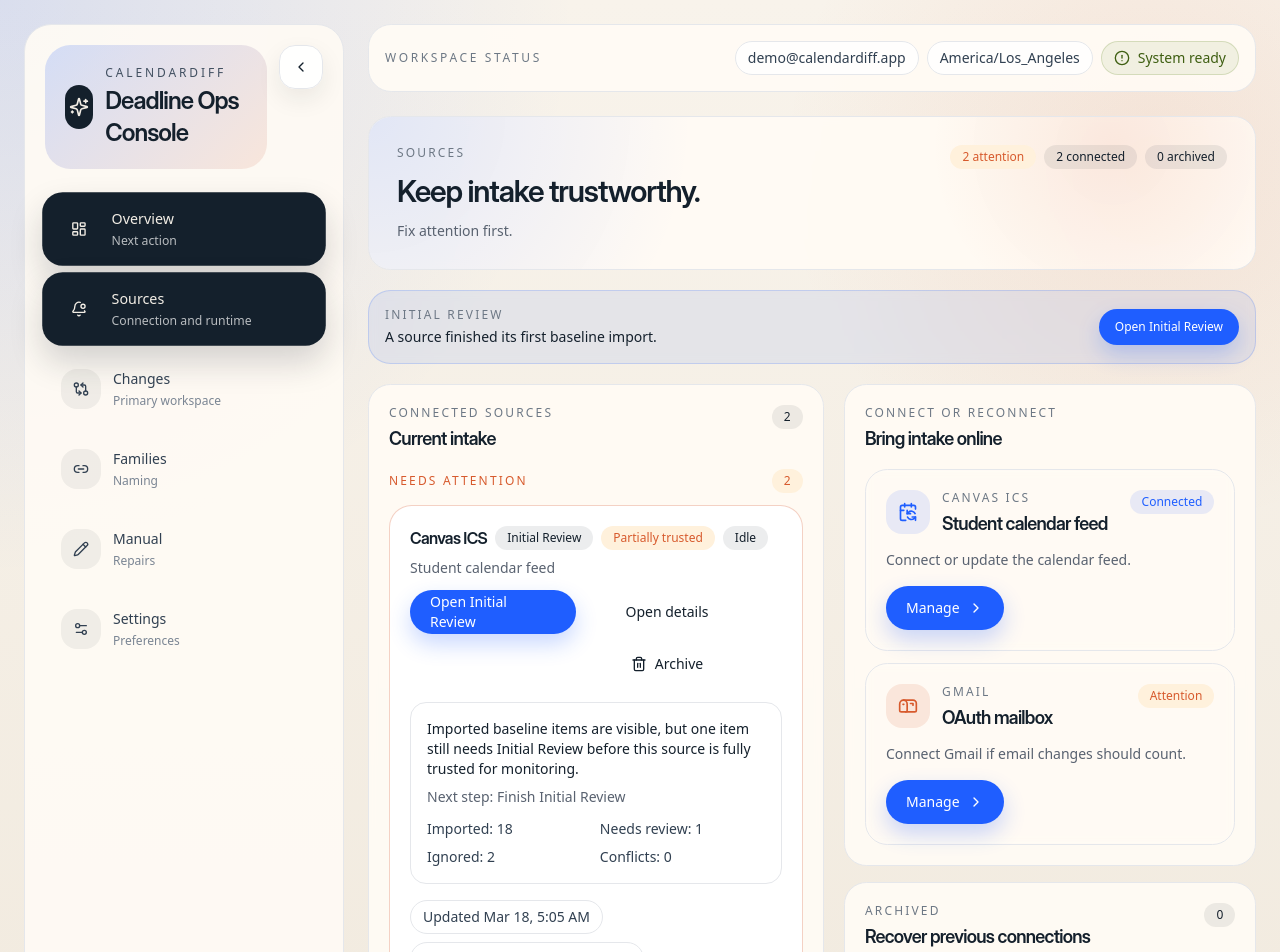
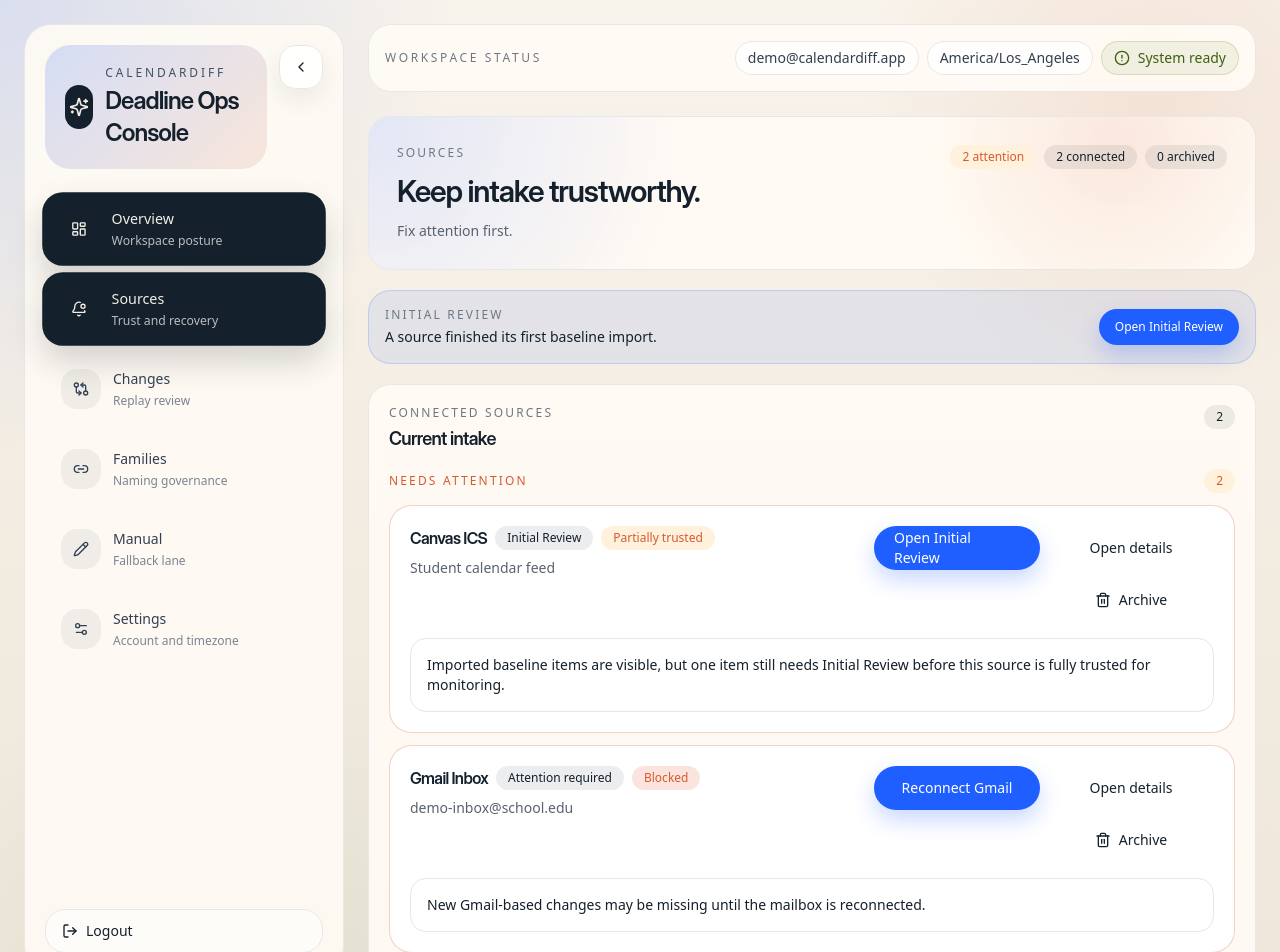
Before and after one commit to lishehao-ctrl/CalendarDIFF, a Next.js app in the folder frontend/: page /preview/sources in a window 1280 px wide. Shown: the top 952 px of the page. Built offline with nearby package versions, Linux system fonts and the light colour scheme.

Commit message:
Refine workspace review and source surfaces

```diff
--- a/frontend/components/app-shell.tsx
+++ b/frontend/components/app-shell.tsx
@@ -38,12 +38,12 @@ type SessionUser = {
 };
 
 const items: ReadonlyArray<{ href: string; label: string; icon: LucideIcon; description: string }> = [
-  { href: "/", label: "Overview", icon: LayoutDashboard, description: "Next action" },
-  { href: "/sources", label: "Sources", icon: BellDot, description: "Connection and runtime" },
-  { href: "/changes", label: "Changes", icon: GitCompareArrows, description: "Primary workspace" },
-  { href: "/families", label: "Families", icon: Link2, description: "Naming" },
-  { href: "/manual", label: "Manual", icon: Pencil, description: "Repairs" },
-  { href: "/settings", label: "Settings", icon: Settings2, description: "Preferences" }
+  { href: "/", label: "Overview", icon: LayoutDashboard, description: "Workspace posture" },
+  { href: "/sources", label: "Sources", icon: BellDot, description: "Trust and recovery" },
+  { href: "/changes", label: "Changes", icon: GitCompareArrows, description: "Replay review" },
+  { href: "/families", label: "Families", icon: Link2, description: "Naming governance" },
+  { href: "/manual", label: "Manual", icon: Pencil, description: "Fallback lane" },
+  { href: "/settings", label: "Settings", icon: Settings2, description: "Account and timezone" }
 ] as const;
 
 const DESKTOP_NAV_COLLAPSED_KEY = "calendardiff.desktop-nav-collapsed";
--- a/frontend/components/review-changes-panel.tsx
+++ b/frontend/components/review-changes-panel.tsx
@@ -890,6 +890,7 @@ export function ChangeItemsPanel({
   const [editContextBusy, setEditContextBusy] = useState(false);
   const [editContextError, setEditContextError] = useState<string | null>(null);
   const [mobileDetailOpen, setMobileDetailOpen] = useState(false);
+  const [mobileFiltersOpen, setMobileFiltersOpen] = useState(false);
   const { side: drawerSide, isDesktop } = useWorkspaceLayout();
   const changeQuery: Parameters<typeof listChanges>[0] = {
     review_status: statusFilter,
@@ -1191,13 +1192,16 @@ export function ChangeItemsPanel({
                     : "Finish the baseline before monitoring goes live."
                   : "Review live changes with decision support."}
               </h3>
-              <p className="mt-3 text-sm text-[#596270]">
+              <p className="mt-3 hidden text-sm text-[#596270] md:block">
                 {lane === "initial_review"
                   ? initialReviewComplete
                     ? "Monitoring is now live for your connected sources. New day-to-day updates will show up in Changes."
                     : "Initial Review is only for baseline import items. Once this queue is clear, replay review becomes the normal daily lane."
                   : "Changes is for ongoing replay review after the baseline is established. Each detail view explains why the item is here, what to do next, and what the risk is."}
               </p>
+              {lane === "changes" ? (
+                <p className="mt-2 text-sm text-[#596270] md:hidden">Daily replay review only.</p>
+              ) : null}
               {lane === "initial_review" ? (
                 <div className="mt-5 max-w-xl space-y-3">
                   <div className="flex flex-wrap gap-2">
@@ -1235,12 +1239,19 @@ export function ChangeItemsPanel({
                 </div>
               ) : null}
             </div>
-            <div className="flex flex-wrap gap-2">
-              {statusOptions.map((status) => (
-                <Button key={status} variant={statusFilter === status ? "primary" : "ghost"} size="sm" onClick={() => setStatusFilter(status)}>
-                  {formatStatusLabel(status)}
+            <div className="w-full md:w-auto">
+              <div className="hidden w-max gap-2 md:flex">
+                {statusOptions.map((status) => (
+                  <Button key={status} variant={statusFilter === status ? "primary" : "ghost"} size="sm" onClick={() => setStatusFilter(status)}>
+                    {formatStatusLabel(status)}
+                  </Button>
+                ))}
+              </div>
+              <div className="md:hidden">
+                <Button size="sm" variant="ghost" onClick={() => setMobileFiltersOpen(true)}>
+                  Filters
                 </Button>
-              ))}
+              </div>
             </div>
           </div>
 
@@ -1251,7 +1262,8 @@ export function ChangeItemsPanel({
           ) : null}
 
           {lane === "changes" && summaryData.baseline_review_pending > 0 ? (
-            <Card className="border-[rgba(215,90,45,0.18)] bg-[#fff8f4] p-4">
+            <>
+            <Card className="hidden border-[rgba(215,90,45,0.18)] bg-[#fff8f4] p-4 md:block">
               <p className="text-sm font-medium text-ink">
                 {summaryData.baseline_review_pending === 1
                   ? "1 baseline item is waiting in Initial Review."
@@ -1266,11 +1278,27 @@ export function ChangeItemsPanel({
                 </Button>
               </div>
             </Card>
+            <div className="flex items-center justify-between gap-3 rounded-[1rem] border border-[rgba(215,90,45,0.18)] bg-[#fff8f4] px-4 py-3 text-sm md:hidden">
+              <span className="text-[#314051]">
+                {summaryData.baseline_review_pending === 1
+                  ? "1 baseline item waiting"
+                  : `${summaryData.baseline_review_pending} baseline items waiting`}
+              </span>
+              <Button asChild size="sm" variant="ghost">
+                <Link href={withBasePath(basePath, "/initial-review")}>Open</Link>
+              </Button>
+            </div>
+            </>
           ) : null}
 
-          <div className="flex flex-wrap items-center gap-3 text-sm text-[#596270]">
-            <Badge tone="info">{lane === "initial_review" ? "Initial Review lane" : `${formatStatusLabel(statusFilter)} lane`}</Badge>
-            <label className="flex items-center gap-2 rounded-full border border-line/80 bg-white/75 px-3 py-1.5 text-sm text-[#314051]">
+          <div className="flex flex-col gap-3 text-sm text-[#596270] md:flex-row md:flex-wrap md:items-center">
+            <div className="flex items-center gap-3">
+              <Badge tone="info">{lane === "initial_review" ? "Initial Review lane" : `${formatStatusLabel(statusFilter)} lane`}</Badge>
+              <span className="hidden md:inline">{rows.length} visible changes</span>
+              <span className="hidden md:inline">•</span>
+              <span className="hidden md:inline">{groups.length} course group{groups.length === 1 ? "" : "s"}</span>
+            </div>
+            <label className="hidden items-center gap-2 rounded-full border border-line/80 bg-white/75 px-3 py-1.5 text-sm text-[#314051] md:flex">
               <span className="text-[#6d7885]">Source</span>
               <select
                 aria-label="Filter changes by source"
@@ -1286,9 +1314,6 @@ export function ChangeItemsPanel({
                 ))}
               </select>
             </label>
-            <span>{rows.length} visible changes</span>
-            <span>•</span>
-            <span>{groups.length} course group{groups.length === 1 ? "" : "s"}</span>
           </div>
         </div>
       </Card>
@@ -1483,6 +1508,54 @@ export function ChangeItemsPanel({
           ) : null}
         </SheetContent>
       </Sheet>
+
+      <Sheet open={mobileFiltersOpen} onOpenChange={setMobileFiltersOpen}>
+        <SheetContent side="bottom" className="overflow-y-auto md:hidden">
+          <SheetHeader>
+            <div>
+              <SheetTitle>Review filters</SheetTitle>
+              <SheetDescription>Adjust lane status and source scope.</SheetDescription>
+            </div>
+            <SheetDismissButton />
+          </SheetHeader>
+          <div className="mt-6 space-y-5">
+            <div className="space-y-3">
+              <p className="text-xs uppercase tracking-[0.18em] text-[#6d7885]">Status</p>
+              <div className="flex flex-wrap gap-2">
+                {statusOptions.map((status) => (
+                  <Button
+                    key={status}
+                    variant={statusFilter === status ? "primary" : "ghost"}
+                    size="sm"
+                    onClick={() => setStatusFilter(status)}
+                  >
+                    {formatStatusLabel(status)}
+                  </Button>
+                ))}
+              </div>
+            </div>
+            <div className="space-y-3">
+              <p className="text-xs uppercase tracking-[0.18em] text-[#6d7885]">Source</p>
+              <select
+                aria-label="Filter changes by source"
+                className="h-11 w-full rounded-2xl border border-line bg-white/80 px-4 text-sm text-ink outline-none transition focus:border-cobalt focus:bg-white"
+                value={sourceFilter}
+                onChange={(event) => setSourceFilter(event.target.value)}
+              >
+                <option value="all">All</option>
+                {(sources.data || []).map((source) => (
+                  <option key={source.source_id} value={String(source.source_id)}>
+                    {source.display_name || source.provider || `Source ${source.source_id}`}
+                  </option>
+                ))}
+              </select>
+            </div>
+            <div className="rounded-[1rem] border border-line/80 bg-white/72 p-4 text-sm text-[#596270]">
+              {rows.length} visible changes · {groups.length} course group{groups.length === 1 ? "" : "s"}
+            </div>
+          </div>
+        </SheetContent>
+      </Sheet>
     </div>
   );
 }
--- a/frontend/components/sources-panel.tsx
+++ b/frontend/components/sources-panel.tsx
@@ -2,12 +2,13 @@
 
 import Link from "next/link";
 import { useCallback, useEffect, useMemo, useRef, useState } from "react";
-import { ArchiveRestore, CalendarSync, CheckCircle2, ChevronRight, CircleAlert, Mailbox, RefreshCw, Trash2 } from "lucide-react";
+import { ArchiveRestore, CalendarSync, ChevronRight, Mailbox, RefreshCw, Trash2 } from "lucide-react";
 import { Badge } from "@/components/ui/badge";
 import { Button } from "@/components/ui/button";
 import { Card } from "@/components/ui/card";
 import { EmptyState, ErrorState, LoadingState } from "@/components/data-states";
 import { SourceSyncProgress } from "@/components/source-sync-progress";
+import { Sheet, SheetContent, SheetDescription, SheetDismissButton, SheetHeader, SheetTitle } from "@/components/ui/sheet";
 import { startOnboardingGmailOAuth } from "@/lib/api/onboarding";
 import { createOAuthSession, createSyncRequest, deleteSource as deleteSourceRequest, getSyncRequest, listSources, sourceListCacheKey, updateSource } from "@/lib/api/sources";
 import { withBasePath } from "@/lib/demo-mode";
@@ -23,6 +24,22 @@ type Banner = {
   text: string;
 } | null;
 
+function useSourceToolsSheetSide() {
+  const [side, setSide] = useState<"right" | "bottom">("right");
+
+  useEffect(() => {
+    function update() {
+      setSide(window.innerWidth < 1024 ? "bottom" : "right");
+    }
+
+    update();
+    window.addEventListener("resize", update);
+    return () => window.removeEventListener("resize", update);
+  }, []);
+
+  return side;
+}
+
 function sourceNeedsAttention(source: SourceRow) {
   return Boolean(source.last_error_message) || source.runtime_state === "rebind_pending" || source.config_state === "rebind_pending" || source.oauth_connection_status === "not_connected";
 }
@@ -33,12 +50,6 @@ function syncTone(value: string | undefined) {
   if (["succeeded", "success"].includes(value)) return "approved";
   if (["failed", "error"].includes(value)) return "error";
   return "default";
-}
-
-function sourceHealthTone(source: SourceRow) {
-  if (sourceNeedsAttention(source)) return "pending";
-  if (!source.is_active) return "info";
-  return "approved";
 }
 
 function buildSourceInsight(source: SourceRow) {
@@ -153,29 +164,29 @@ function ConnectSourceCard({
   iconShellClassName: string;
 }) {
   return (
-    <Card className="animate-surface-enter interactive-lift bg-white/72 p-5">
+    <div className="rounded-[1rem] border border-line/70 bg-white/60 p-3.5">
       <div className="flex items-start justify-between gap-3">
         <div className="flex items-start gap-3">
           <div className={iconShellClassName}>{icon}</div>
           <div>
             <p className="text-xs uppercase tracking-[0.18em] text-[#6d7885]">{provider}</p>
-            <h3 className="mt-1 text-lg font-semibold text-ink">{title}</h3>
+            <h3 className="mt-1 text-sm font-semibold text-ink">{title}</h3>
+            <p className="mt-1 text-xs text-[#596270]">{detail}</p>
           </div>
         </div>
         <Badge tone={attention ? "pending" : connected ? "approved" : "info"}>
           {attention ? "Attention" : connected ? "Connected" : "Not connected"}
         </Badge>
       </div>
-      <p className="mt-3 text-sm text-[#596270]">{detail}</p>
-      <div className="mt-4">
-        <Button asChild>
+      <div className="mt-3">
+        <Button asChild size="sm" variant={connected ? "ghost" : "secondary"}>
           <Link href={href}>
             {connected ? "Manage" : "Connect"}
             <ChevronRight className="ml-2 h-4 w-4" />
           </Link>
         </Button>
       </div>
-    </Card>
+    </div>
   );
 }
 
@@ -198,8 +209,9 @@ function ConnectedSourceCard({
 }) {
   const recovery = resolveRecovery(source, observability);
   const productPhase = resolveProductPhase(source, observability);
-  const bootstrapSummary = observability?.bootstrap_summary || null;
   const needsAttention = recovery ? recovery.trust_state !== "trusted" : sourceNeedsAttention(source);
+  const normalizedSyncLabel = syncLabel?.toLowerCase() || "";
+  const showSyncBadge = normalizedSyncLabel !== "" && normalizedSyncLabel !== "idle";
   const detailHref = withBasePath(basePath, `/sources/${source.source_id}`);
   const primaryAction =
     recovery?.next_action === "reconnect_gmail" ? (
@@ -235,7 +247,6 @@ function ConnectedSourceCard({
                 <h3 className="text-base font-semibold text-ink">{formatSourceTitle(source)}</h3>
                 <Badge tone="info">{productPhaseLabel(productPhase)}</Badge>
                 <Badge tone={trustStateTone(recovery?.trust_state)}>{trustStateLabel(recovery?.trust_state)}</Badge>
-                <Badge tone={syncTone(syncLabel)}>{formatStatusLabel(syncLabel, "Idle")}</Badge>
               </div>
               <p className="mt-2 text-sm text-[#596270]">{formatSourceSubtitle(source)}</p>
             </div>
@@ -254,40 +265,12 @@ function ConnectedSourceCard({
 
           <div className="rounded-[1rem] border border-line/80 bg-white/75 p-4 text-sm text-[#314051]">
             <p className="font-medium text-ink">{recovery?.impact_summary || buildSourceInsight(source).title}</p>
-            {recovery?.next_action_label ? (
-              <p className="mt-2 text-[#596270]">
-                Next step: {recovery.next_action_label}
-              </p>
-            ) : recovery?.impact_summary ? null : buildSourceInsight(source).detail ? (
+            {!recovery?.impact_summary && buildSourceInsight(source).detail ? (
               <p className="mt-2 text-[#596270]">{buildSourceInsight(source).detail}</p>
-            ) : null}
-            {bootstrapSummary ? (
-              <div className="mt-3 grid gap-2 sm:grid-cols-2">
-                <p>Imported: {bootstrapSummary.imported_count}</p>
-                <p>Needs review: {bootstrapSummary.review_required_count}</p>
-                <p>Ignored: {bootstrapSummary.ignored_count}</p>
-                <p>Conflicts: {bootstrapSummary.conflict_count}</p>
-              </div>
             ) : null}
           </div>
 
-          <div className="flex flex-wrap gap-2">
-            <span className="rounded-full border border-line/80 bg-white/85 px-3 py-1.5 text-sm text-[#314051]">
-              Updated {formatDateTime(source.last_polled_at, "Never")}
-            </span>
-            {recovery?.last_good_sync_at ? (
-              <span className="rounded-full border border-line/80 bg-white/85 px-3 py-1.5 text-sm text-[#314051]">
-                Last good sync {formatDateTime(recovery.last_good_sync_at)}
-              </span>
-            ) : null}
-            {recovery?.degraded_since ? (
-              <span className="rounded-full border border-line/80 bg-white/85 px-3 py-1.5 text-sm text-[#314051]">
-                Degraded since {formatDateTime(recovery.degraded_since)}
-              </span>
-            ) : null}
-          </div>
-
-          {source.sync_progress ? <SourceSyncProgress className="mt-1" progress={source.sync_progress} /> : null}
+          {showSyncBadge && source.sync_progress ? <SourceSyncProgress className="mt-1" progress={source.sync_progress} /> : null}
         </div>
       </div>
     </Card>
@@ -338,7 +321,9 @@ export function SourcesPanel({ basePath = "" }: { basePath?: string }) {
   const [busyDelete, setBusyDelete] = useState<number | null>(null);
   const [busyReactivate, setBusyReactivate] = useState<number | null>(null);
   const [banner, setBanner] = useState<Banner>(null);
+  const [toolsOpen, setToolsOpen] = useState(false);
   const oauthQueryHandled = useRef(false);
+  const toolsSheetSide = useSourceToolsSheetSide();
 
   const activeSources = useMemo(
     () =>
@@ -641,7 +626,6 @@ export function SourcesPanel({ basePath = "" }: { basePath?: string }) {
         </Card>
       ) : null}
 
-      <div className="grid gap-5 xl:grid-cols-[minmax(0,1.05fr)_minmax(360px,0.95fr)]">
       <div className="space-y-4">
         <Card className="animate-surface-enter animate-surface-delay-1 p-5">
           <div className="flex items-start justify-between gap-4">
@@ -709,19 +693,33 @@ export function SourcesPanel({ basePath = "" }: { basePath?: string }) {
               </>
             )}
           </div>
+
+          {(archivedSources.length > 0 || activeProviders.size < 2) ? (
+            <div className="mt-4 text-xs text-[#6d7885]">
+              <button type="button" className="font-medium text-cobalt transition hover:text-[#1f4fd6]" onClick={() => setToolsOpen(true)}>
+                Open source tools
+              </button>
+            </div>
+          ) : null}
         </Card>
       </div>
 
-        <div className="space-y-4">
-          <Card className="animate-surface-enter animate-surface-delay-2 p-5">
-            <div className="flex items-start justify-between gap-4">
+      <Sheet open={toolsOpen} onOpenChange={setToolsOpen}>
+        <SheetContent side={toolsSheetSide} className="overflow-y-auto">
+          <SheetHeader>
             <div>
-                <p className="text-xs uppercase tracking-[0.18em] text-[#6d7885]">Connect or reconnect</p>
-                <h3 className="mt-1 text-lg font-semibold text-ink">Bring intake online</h3>
+              <SheetTitle>Source tools</SheetTitle>
+              <SheetDescription>Connect a new source, repair an existing one, or recover an archived connection.</SheetDescription>
             </div>
+            <SheetDismissButton />
+          </SheetHeader>
+
+          <div className="mt-6 space-y-6">
+            <div className="space-y-3">
+              <div>
+                <p className="text-xs uppercase tracking-[0.18em] text-[#6d7885]">Connect or repair</p>
               </div>
-
-            <div className="mt-4 grid gap-3">
+              <div className="grid gap-3">
                 <ConnectSourceCard
                   provider="Canvas ICS"
                   title="Student calendar feed"
@@ -745,15 +743,15 @@ export function SourcesPanel({ basePath = "" }: { basePath?: string }) {
               </div>
 
               {!activeProviders.has("gmail") ? (
-              <div className="mt-4">
+                <div className="pt-1">
                   <Button variant="ghost" onClick={() => void startGmailConnect()}>
                     Connect Gmail now
                   </Button>
                 </div>
               ) : null}
-          </Card>
+            </div>
 
-          <Card className="animate-surface-enter animate-surface-delay-3 p-5">
+            <div className="space-y-3">
               <div className="flex items-start justify-between gap-4">
                 <div>
                   <p className="text-xs uppercase tracking-[0.18em] text-[#6d7885]">Archived</p>
@@ -762,7 +760,6 @@ export function SourcesPanel({ basePath = "" }: { basePath?: string }) {
                 <Badge tone="info">{archivedSources.length}</Badge>
               </div>
 
-            <div className="mt-4 space-y-3">
               {archivedSources.length === 0 ? (
                 <div className="rounded-[1.1rem] border border-dashed border-line/80 bg-white/40 p-5 text-sm text-[#596270]">No archived sources.</div>
               ) : (
@@ -777,9 +774,9 @@ export function SourcesPanel({ basePath = "" }: { basePath?: string }) {
                 ))
               )}
             </div>
-          </Card>
           </div>
-      </div>
+        </SheetContent>
+      </Sheet>
     </div>
   );
 }
--- a/frontend/lib/overview.ts
+++ b/frontend/lib/overview.ts
@@ -133,16 +133,16 @@ export function buildOverviewSurface(params: {
     initialReview.pending_count > 0
       ? {
           key: "needs-review",
-          eyebrow: "Initial Review",
-          title: "Finish the baseline review",
-          metric: `${initialReview.pending_count}`,
+          eyebrow: "Changes",
+          title: "Changes queue",
+          metric: `${summary.changes_pending}`,
           summary:
-            initialReview.pending_count === 1
-              ? "1 baseline item remains before monitoring can fully settle into replay."
-              : `${initialReview.pending_count} baseline items remain before monitoring can fully settle into replay.`,
-          ctaLabel: "Open Initial Review",
-          ctaHref: "/initial-review",
-          tone: "pending",
+            summary.changes_pending > 0
+              ? `${summary.changes_pending} replay change${summary.changes_pending === 1 ? "" : "s"} are waiting in Changes.`
+              : "Changes is quiet right now.",
+          ctaLabel: "Open Changes",
+          ctaHref: "/changes",
+          tone: summary.changes_pending > 0 ? "pending" : "info",
         }
       : {
           key: "needs-review",
```
Also changed, not shown: frontend/components/overview-page-client.tsx (+0 -10 lines), frontend/components/settings-panel.tsx (+0 -13 lines). Lines whose indentation alone changed are shown as unchanged.
